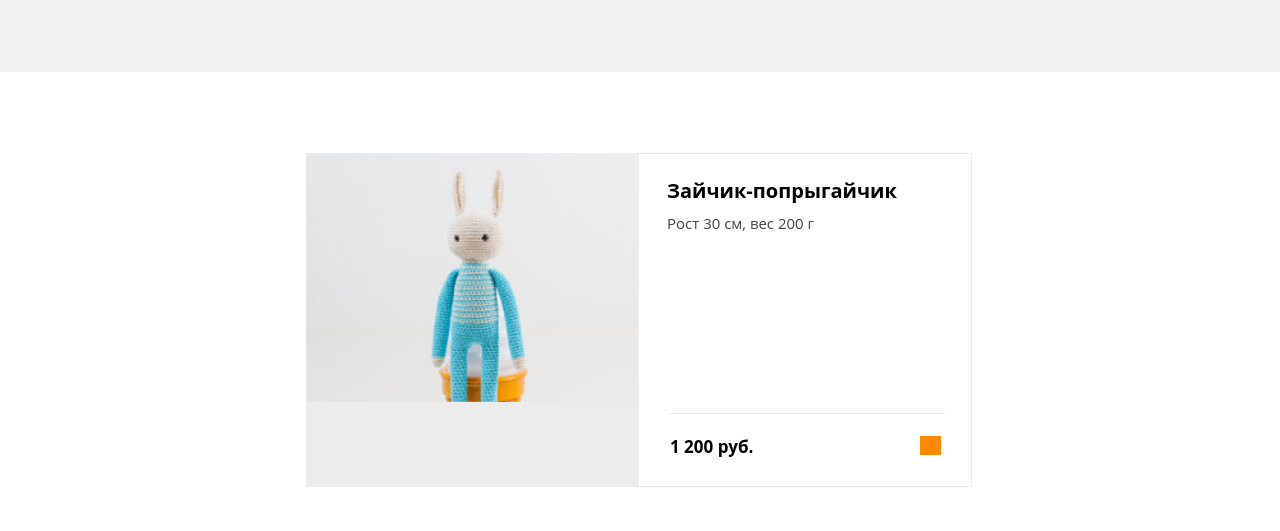
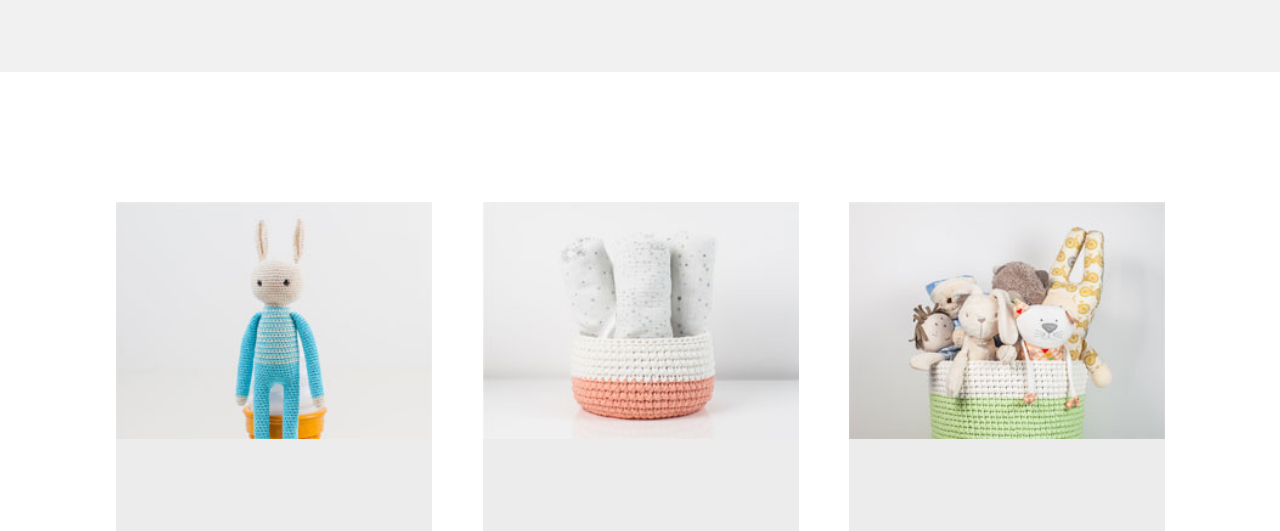
Before and after one commit to Kvezal/300063-mishka, a website: page catalog.html in a window 1280 px wide. Shown: the part 269-800 px from the top of the page. Drawn offline with nearby package versions, Linux system fonts and the light colour scheme; files that its build step writes are made by us from their sources.

Commit message:
catalog prepared for the desktop-width

```diff
--- a/sass/blocks/catalog-item.scss
+++ b/sass/blocks/catalog-item.scss
@@ -70,9 +70,6 @@
   }
 
   .catalog-item__link {
-    @include font(0, 0);
-
-    display: block;
     width: 332px;
     min-height: 334px;
 
@@ -86,22 +83,14 @@
     box-sizing: border-box;
     width: 334px;
     padding-top: 25px;
-    padding-right: 26px;
-    padding-bottom: 27px;
     padding-left: 28px;
   }
 
   .catalog-item__name {
     font-size: 20px;
-    color: $secondary-color;
-    text-decoration: none;
   }
 
   .catalog-item__text {
-    margin: 0;
-    margin-top: 5px;
-    margin-bottom: 19px;
-
     font-size: 15px;
   }
 
@@ -112,7 +101,35 @@
 
   .catalog-item__buy {
     margin-right: 4px;
-
-    background: #ff8800;
   }
 }
+
+@media #{$desktop-widths} {
+  .catalog-item {
+    flex-direction: column;
+    width: 316px;
+
+    &:nth-of-type(3n + 2) {
+      margin-right: 50px;
+      margin-left: 51px;
+    }
+  }
+
+  .catalog-item__link {
+    width: 316px;
+    min-height: 462px;
+  }
+
+  .catalog-item__description {
+    flex-grow: 1;
+    width: 316px;
+  }
+
+  .catalog-item__text {
+    margin-bottom: 14px;
+  }
+
+  .catalog-item__price {
+    padding-left: 0;
+  }
+}
--- a/sass/blocks/catalog.scss
+++ b/sass/blocks/catalog.scss
@@ -15,3 +15,11 @@
     padding-top: 27px;
   }
 }
+
+@media #{$desktop-widths} {
+  .catalog {
+    flex-direction: row;
+    align-items: stretch;
+    padding-top: 76px;
+  }
+}
```
